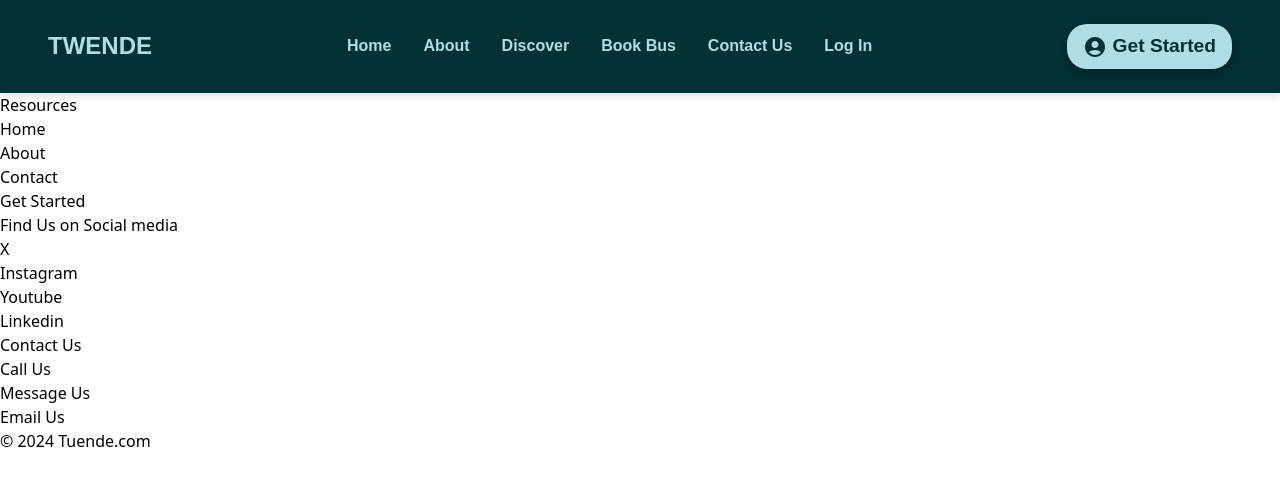
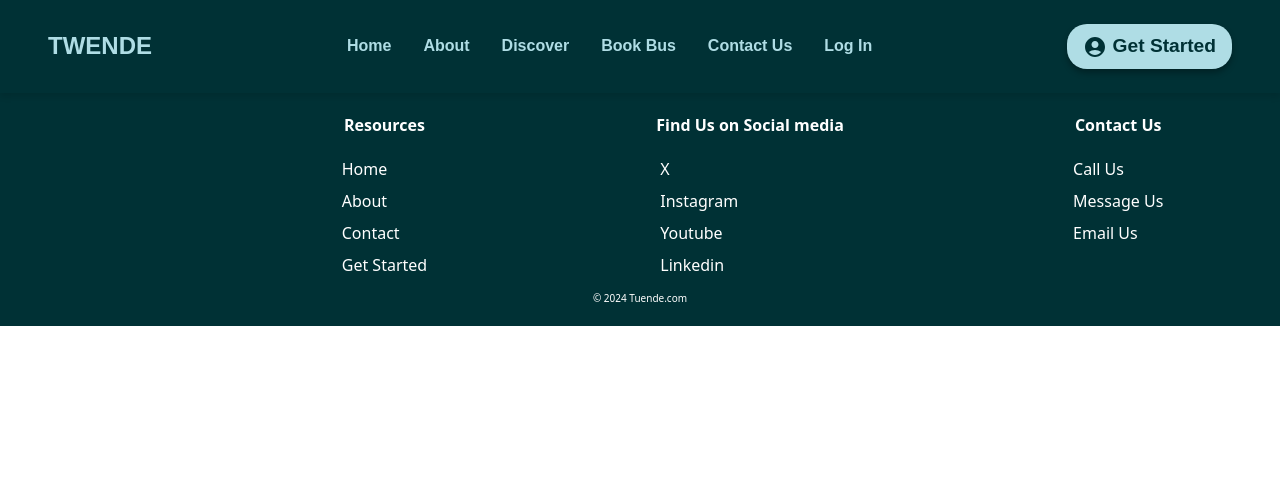
Before and after one commit to RobertOdhiz/twende, a React (Create React App) app in the folder client/: page / in a window 1280 px wide. Shown: the top 486 px of the page. Built offline with nearby package versions, Linux system fonts and the light colour scheme.

Commit message:
add footer.css

```diff
--- a/client/src/components/Footer/Footer.css
+++ b/client/src/components/Footer/Footer.css
@@ -1,36 +1,87 @@
-/* Footer.css */
-
-.footer-container {
+footer {
+    width: 100%;
     background-color: #003135;
+    display: flex;
     color: white;
-    padding: 2rem 0;
+    flex-direction: column;
+    justify-content: space-evenly;
+    text-align: center;
 }
 
-.footer-container .MuiTypography-root {
-    color: #ffffff;
+.footer{
+    display: flex;
+    align-items: center;
+    flex-wrap: wrap;
+}
+.footer .column img{
+    height: 200px;
+    margin: 40px;
+    border-radius: 15px;
+    margin-left: 80px;
+    object-fit: cover;
+    box-shadow: 0 0.25em 1em rgba(105, 105, 105, 0.452);
+}
+footer p{
+    color:white;
+    text-align: center;
+    font-size: 10px;
+    justify-content: center;
+    margin: auto;
+    font-weight: lighter;
+    margin-bottom: 2em;
+}
+.footer .column{
+    color: white;
+    display: flex;
+    flex-direction: column;
+    text-align: center;
+    justify-content: center;
+    margin: auto;
+    text-decoration: none;
+    margin-top: 20px;
+    padding-bottom: 10px;
+}
+.footer .column .row{
+    display: flex;
+}
+.footer .column svg{
+    color: white;
+    align-items: center;
+    font-size: 50px;
+    margin-left: 50px;
+    margin-top: 40px;
+    justify-content: space-between;
+}
+.footer .column h4{
+    font-size: 16px;
+    font-weight: bold;
+
 }
 
-.footer-container a {
-    color: #b0c4c4;
+.footer .column ul li {
+    list-style: none;
     text-decoration: none;
+    text-align: left;
+    font-weight: lighter;
+    padding: 0.25em;
+    cursor: pointer;
+}
+.footer .column ul svg{
+    font-size: 20px;
+}
+.footer .column ul li svg{
+    font-size: 20px;
 }
 
-.footer-container a:hover {
-    color: #ffffff;
+.footer span {
+    margin-left: 1em;
+    cursor: pointer;
 }
 
-.footer-container .MuiIconButton-root {
-    color: #b0c4c4;
-    transition: color 0.3s ease;
+.footer i {
+    font-size: 1.25em;
 }
 
-.footer-container .MuiIconButton-root:hover {
-    color: #ffffff;
+.footer .column {
+    gap: 1em;
 }
-
-.footer-bottom {
-    text-align: center;
-    margin-top: 1rem;
-    color: #b0c4c4;
-    font-size: 0.875rem;
-}
--- a/client/src/components/Footer/Footer.js
+++ b/client/src/components/Footer/Footer.js
@@ -1,8 +1,6 @@
 import React from 'react'
 import './Footer.css'
-import PhoneForwardedIcon from '@mui/icons-material/PhoneForwarded';
-import MessageIcon from '@mui/icons-material/Message';
-import AttachEmailIcon from '@mui/icons-material/AttachEmail';
+
 
 function Footer() {
   return (
```
